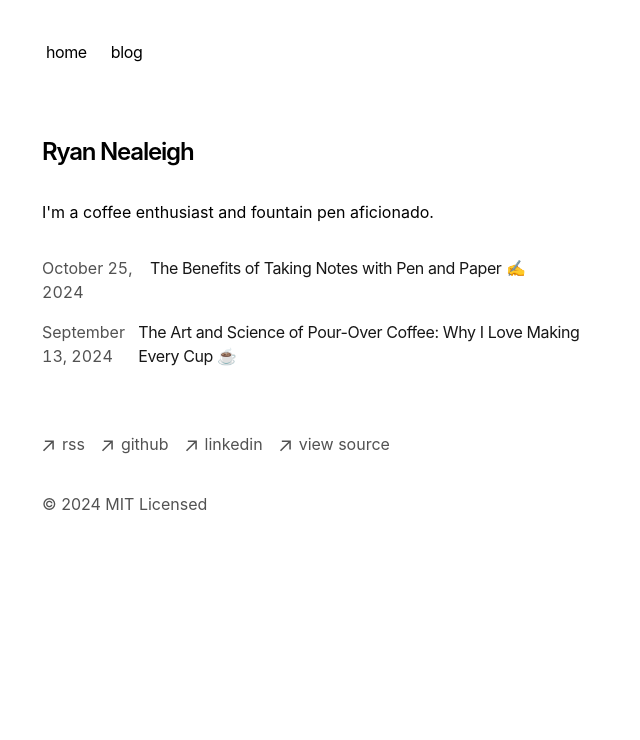
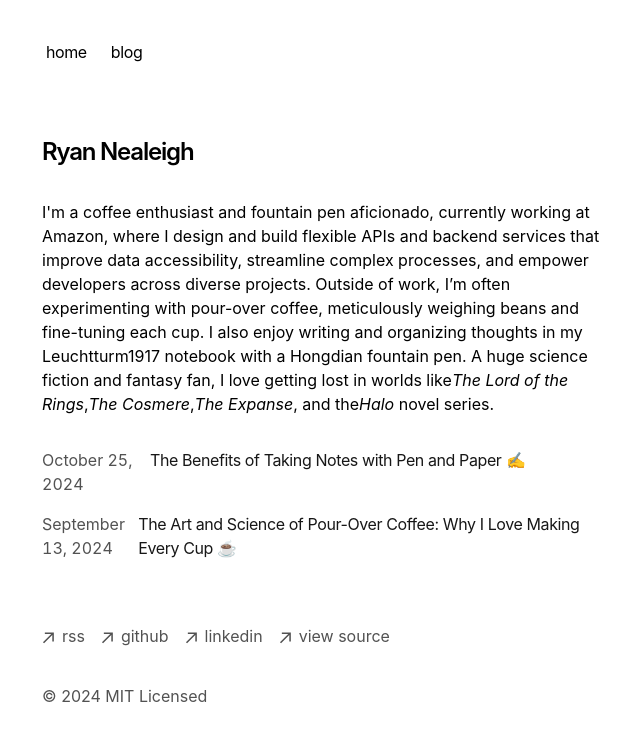
Before and after one commit to ryannealeigh/nextjs-portfolio, a Next.js app: page / in a window 1280 px wide. Shown: the top 740 px of the page, without its empty margins (310-950 px from the left). Built offline with nearby package versions, Linux system fonts and the light colour scheme.

Commit message:
chore: edit frontpage copy, rss feed copy

```diff
--- a/app/page.tsx
+++ b/app/page.tsx
@@ -7,7 +7,15 @@
         Ryan Nealeigh
       </h1>
       <p className="mb-4">
-        {`I'm a coffee enthusiast and fountain pen aficionado.`}
+        I'm a coffee enthusiast and fountain pen aficionado, currently working at <a href="https://amazon.com">Amazon</a>,
+        where I design and build flexible APIs and backend services that improve data accessibility, streamline complex
+        processes, and empower developers across diverse projects. Outside of work, I’m often experimenting with pour-over
+        coffee, meticulously weighing beans and fine-tuning each cup. I also enjoy writing and organizing thoughts in my
+        Leuchtturm1917 notebook with a Hongdian fountain pen. A huge science fiction and fantasy fan, I love getting lost in worlds like
+        <em>The Lord of the Rings</em>,
+        <em>The Cosmere</em>,
+        <em>The Expanse</em>, and the
+        <em>Halo</em> novel series.
       </p>
       <div className="my-8">
         <BlogPosts />
--- a/app/rss/route.ts
+++ b/app/rss/route.ts
@@ -27,9 +27,9 @@
   const rssFeed = `<?xml version="1.0" encoding="UTF-8" ?>
   <rss version="2.0">
     <channel>
-        <title>My Portfolio</title>
+        <title>Ryan Nealeigh</title>
         <link>${baseUrl}</link>
-        <description>This is my portfolio RSS feed</description>
+        <description>This is my personal RSS feed</description>
         ${itemsXml}
     </channel>
   </rss>`
```
